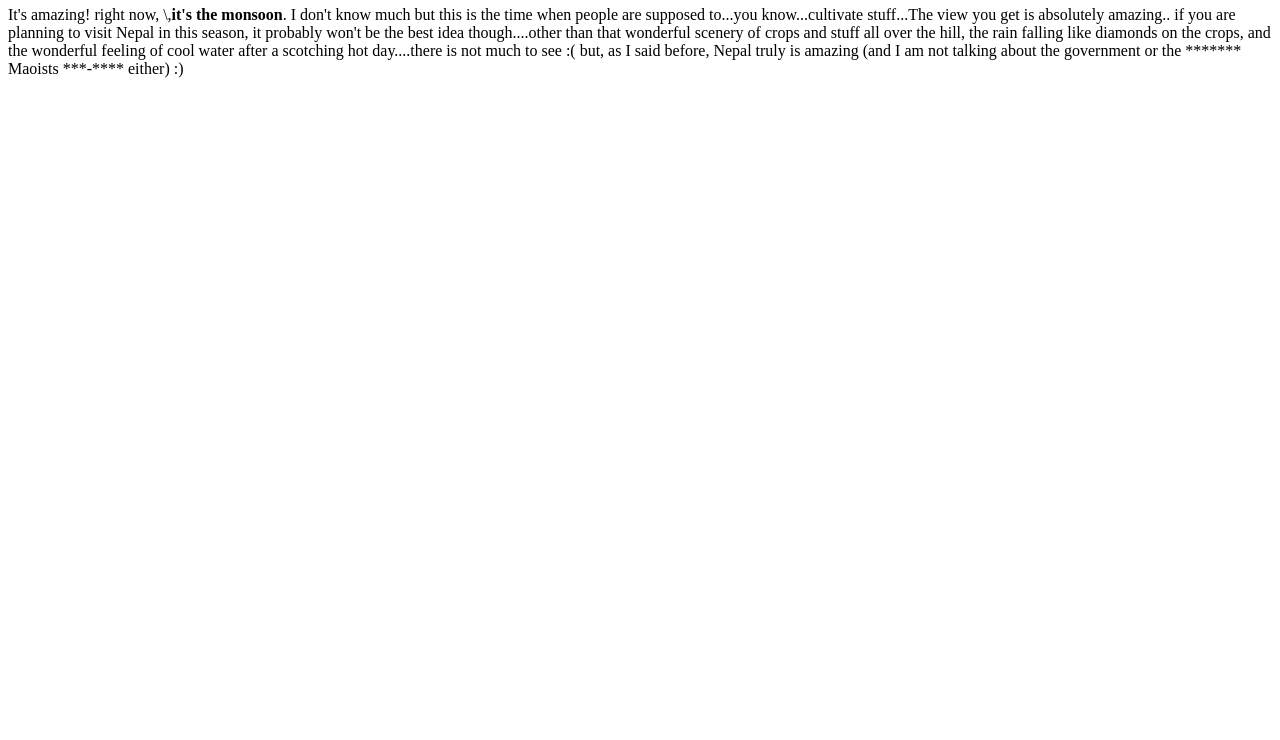
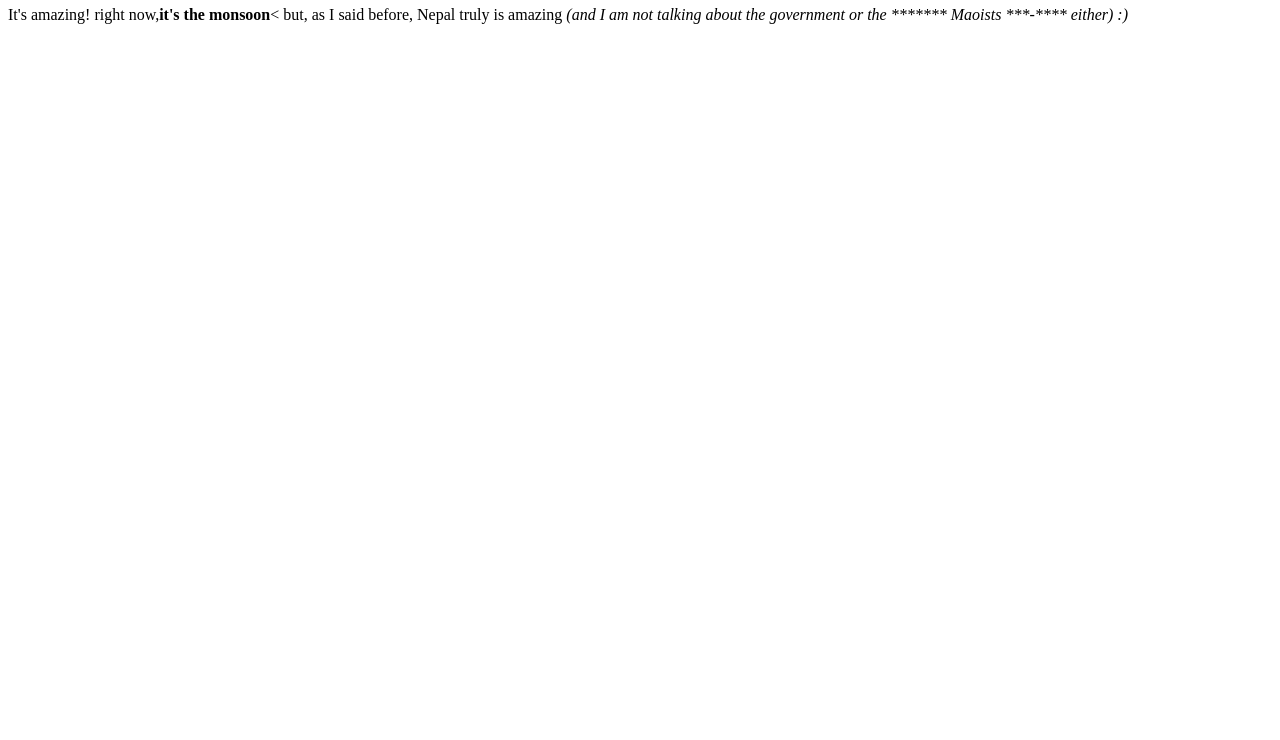
Before and after one commit to karantamangajajajajajajajajajajajajaja/myhome, a plain HTML site: page tamang.html in a window 1280 px wide. Shown: the part 60-800 px from the top of the page. Drawn offline with Linux system fonts and the light colour scheme.

Commit message:
Update tamang.html

```diff
--- a/tamang.html
+++ b/tamang.html
@@ -7,9 +7,8 @@
 	<body>
 		<h1>I am a student of KCG all the way from NEPAL</h1>
     <p>It's amazing!
-  right now, \,<b>it's the monsoon</b>. I don't know much but this is the time when people are supposed to...you know...cultivate stuff...The view you get is absolutely amazing..
-  if you are planning to visit Nepal in this season, it probably won't be the best idea though....other than that wonderful scenery of crops and stuff all over the hill, the rain falling like diamonds on the crops, and the wonderful feeling of cool water after a scotching hot day....there is not much to see :(
-  but, as I said before, Nepal truly is amazing
-  (and I am not talking about the government or the ******* Maoists ***-**** either) :) </p>
+	    right now,<b>it's the monsoon</b><
+ 		 but, as I said before, Nepal truly is amazing
+	<i>(and I am not talking about the government or the ******* Maoists ***-**** either) :)</i></hr> </p>
 	</body>
 </html>
```
